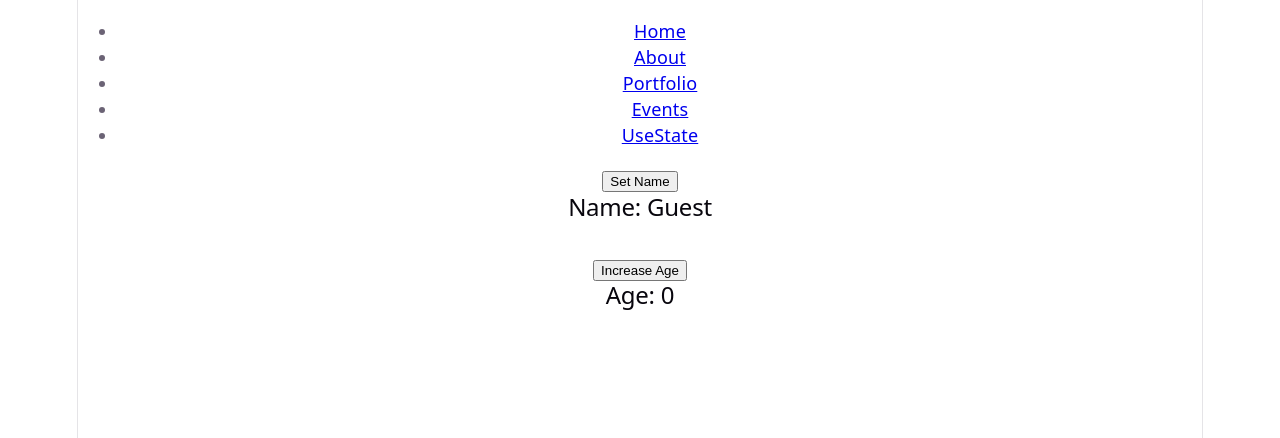
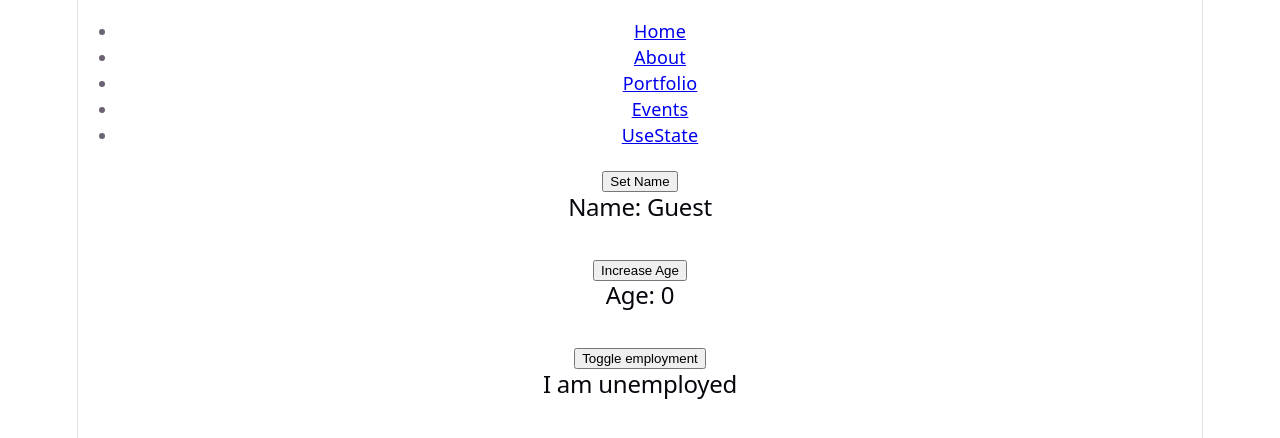
Before and after one commit to OakleafOne/React-1, a React (Vite) app in the folder my-react-app/: page /usestate in a window 1280 px wide. Shown: the top 438 px of the page. Built offline with nearby package versions, Linux system fonts and the light colour scheme.

Commit message:
added the boolean useState event in the usestate.jsx file. Added a button on the portfolio.jsx file that shows my projects when clicked and added the project list to a separate file called project-list.jsx to minimize the code in the portfolio.

```diff
--- /dev/null
+++ b/my-react-app/src/components/Project-list.jsx
@@ -0,0 +1,15 @@
+function ProjectList() {
+    return (
+        <div>
+            <h2>My Projects</h2>
+            <ul>
+                <li>My first website - https://github.com/OakleafOne/f-rsta-hemsida</li>
+                <li>Form assignment - https://github.com/OakleafOne/Form-assignment</li>
+                <li>SVG assignment - https://github.com/OakleafOne/SVG</li>
+                <li>All my projects - https://github.com/OakleafOne?tab=repositories</li>
+            </ul>
+        </div>
+    )
+}
+
+export default ProjectList;
--- a/my-react-app/src/pages/portfolio.jsx
+++ b/my-react-app/src/pages/portfolio.jsx
@@ -1,7 +1,17 @@
+import {useState} from "react";
+import ProjectList from "../components/Project-list";
+
 function Portfolio() {
+    const [showProjects, setShowProjects] = useState(false);
+
+
     return (
         <div>
             <h2>Portfolio</h2>
+
+            <button onClick ={() => setShowProjects(true)}>View my projects.</button>
+
+            {showProjects && <ProjectList />}
         </div>
     )
 }
--- a/my-react-app/src/pages/usestate.jsx
+++ b/my-react-app/src/pages/usestate.jsx
@@ -13,6 +13,15 @@ function UseState() {
         setAge(age + 1);
     }
 
+    const [isEmployed, setIsEmployed] = useState(false);
+    const toggleEmployment = () => {
+        if (isEmployed) {
+            setIsEmployed(false);
+        } else {
+            setIsEmployed(true);
+        }
+    }
+
     return (
         <div>
             <button onClick = {updateName}>Set Name</button>
@@ -22,6 +31,11 @@ function UseState() {
 
             <button onClick = {increaseAge}>Increase Age</button>
             <h2>Age: {age}</h2>
+
+            <br />
+
+            <button onClick = {toggleEmployment}>Toggle employment</button>
+            <h2>I am {isEmployed ? "employed" : "unemployed"}</h2>
         </div>
     )
 }
```
